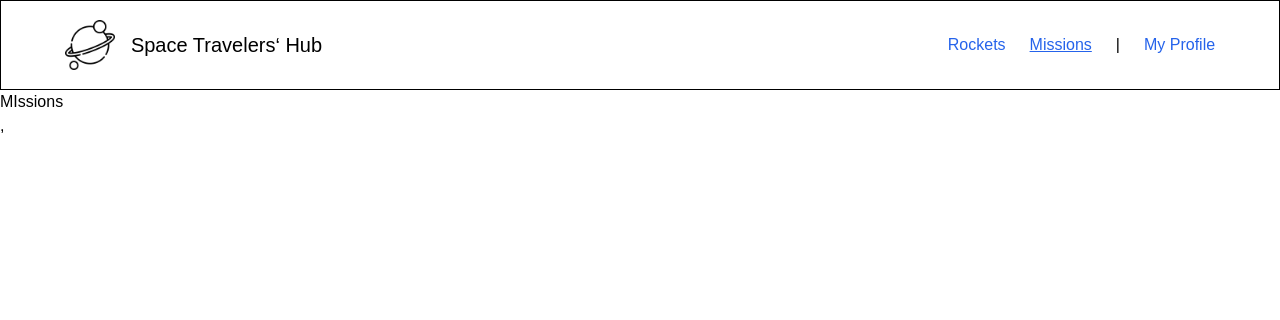
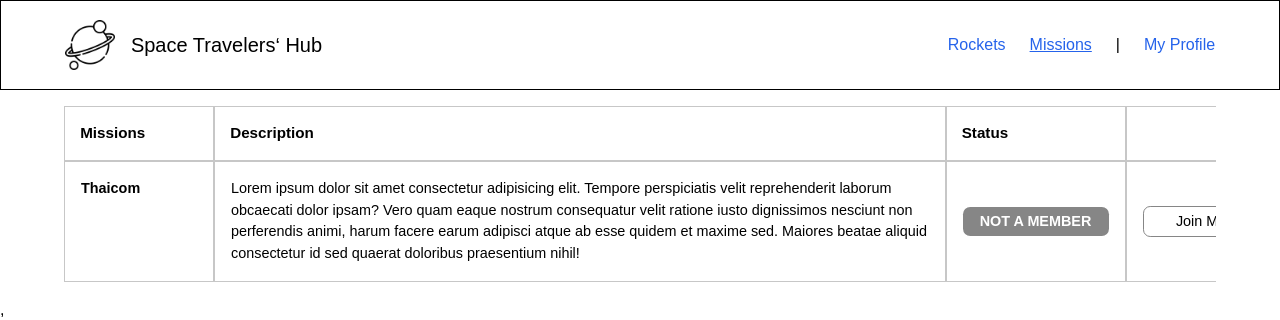
Before and after one commit to Rysth/REACT-Space-Travelers, a React (Create React App) app: page /missions in a window 1280 px wide. Shown: the top 320 px of the page. Built offline with nearby package versions, Linux system fonts and the light colour scheme; no server answers; a web font is replaced by a local one.

Commit message:
Added Missions global component.

```diff
--- a/src/App.css
+++ b/src/App.css
@@ -1,5 +1,8 @@
 :root {
   --FF-primary: 'Poppins', sans-serif;
+
+  --CL-neutral-black: #000;
+  --CL-neutral-white: #ffffff;
 }
 
 html,
--- /dev/null
+++ b/src/components/Missions/Item/MissionItem.js
@@ -0,0 +1,31 @@
+import React from 'react';
+
+function MissionItem() {
+  return (
+    <div className="missions-item">
+      <header className="missions-data">
+        <h3 className="missions-text title">Thaicom</h3>
+      </header>
+      <div className="missions-data">
+        <p className="missions-text parragraph">
+          Lorem ipsum dolor sit amet consectetur adipisicing elit. Tempore
+          perspiciatis velit reprehenderit laborum obcaecati dolor ipsam? Vero
+          quam eaque nostrum consequatur velit ratione iusto dignissimos
+          nesciunt non perferendis animi, harum facere earum adipisci atque ab
+          esse quidem et maxime sed. Maiores beatae aliquid consectetur id sed
+          quaerat doloribus praesentium nihil!
+        </p>
+      </div>
+      <div className="missions-data center">
+        <p className="missions-text tag">Not a Member</p>
+      </div>
+      <div className="missions-data center">
+        <button type="button" className="missions-text button">
+          Join Mission
+        </button>
+      </div>
+    </div>
+  );
+}
+
+export default MissionItem;
--- /dev/null
+++ b/src/components/Missions/Missions.css
@@ -0,0 +1,93 @@
+:root {
+  --CL-primary-gray: #c7c7c7;
+  --CL-primary-gray-darker: #868686;
+}
+
+.missions-content {
+  padding: 1em 0;
+  overflow: auto;
+}
+
+.missions-table {
+  width: 50em;
+}
+
+.missions-title {
+  font-size: 0.95rem;
+  font-weight: bold;
+}
+
+.missions-title,
+.missions-data {
+  border: 1px solid var(--CL-primary-gray);
+  padding: 1em;
+}
+
+.missions-heading,
+.missions-item {
+  display: grid;
+  grid-template-columns: 150px 600px 180px 180px;
+}
+
+.missions-text {
+  font-size: 0.9rem;
+}
+
+.missions-text.title {
+  font-weight: bold;
+}
+
+.missions-parragraph {
+  text-align: justify;
+}
+
+.missions-text.tag {
+  background-color: var(--CL-primary-gray-darker);
+  text-align: center;
+  text-transform: uppercase;
+  font-weight: bold;
+  color: var(--CL-neutral-white);
+}
+
+.missions-text.button {
+  width: 100%;
+  border: 1px solid var(--CL-primary-gray-darker);
+}
+
+.missions-text.tag,
+.missions-text.button {
+  width: 100%;
+  border-radius: 0.5em;
+  padding: 0.25em;
+  cursor: pointer;
+}
+
+.missions-data.center {
+  display: flex;
+  align-items: center;
+  flex-wrap: wrap;
+}
+
+@media (min-width: 768px) {
+  .missions-table {
+    width: 100%;
+  }
+
+  .missions-heading,
+  .missions-item {
+    display: grid;
+    grid-template-columns: 150px 63.5% 180px 180px;
+  }
+
+  .missions-text.button {
+    transition: 0.15s;
+  }
+
+  .missions-text.button:hover {
+    transform: scale(1.05);
+  }
+
+  .missions-text.button:active {
+    transform: scale(0.95);
+  }
+}
--- /dev/null
+++ b/src/components/Missions/Missions.js
@@ -0,0 +1,34 @@
+import React, { useEffect } from 'react';
+import { useDispatch } from 'react-redux';
+import { fetchMissions } from '../../redux/missions/missionsSlice';
+import MissionItem from './Item/MissionItem';
+import './Missions.css';
+
+function Missions() {
+  /*   const { missions } = useSelector((store) => store.missions); */
+  const dispatch = useDispatch();
+
+  useEffect(() => {
+    dispatch(fetchMissions());
+  }, [dispatch]);
+
+  return (
+    <div className="missions">
+      <div className="missions-content container">
+        <div className="missions-table">
+          <header className="missions-heading">
+            <h2 className="missions-title">Missions</h2>
+            <h2 className="missions-title">Description</h2>
+            <h2 className="missions-title">Status</h2>
+            <span className="missions-title" />
+          </header>
+          <div className="missions-body">
+            <MissionItem />
+          </div>
+        </div>
+      </div>
+    </div>
+  );
+}
+
+export default Missions;
--- a/src/components/Route/Rout.js
+++ b/src/components/Route/Rout.js
@@ -1,11 +1,12 @@
 import { Routes, Route } from 'react-router';
 import RocketsContainer from '../Rockets/RocketsContainer';
+import Missions from '../Missions/Missions';
 
 function Rout() {
   return (
     <Routes>
       <Route path="/" element={<RocketsContainer />} />
-      <Route path="/missions" element={<h2>MIssions</h2>} />
+      <Route path="/missions" element={<Missions />} />
       <Route path="/profile" element={<h2>My Profile</h2>} />
     </Routes>
   );
```
Also changed, not shown: src/components/Missions/Item/MissionItem.css (added).
